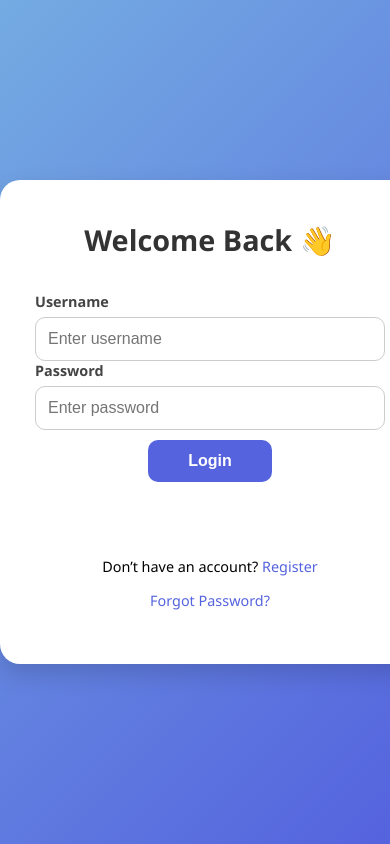
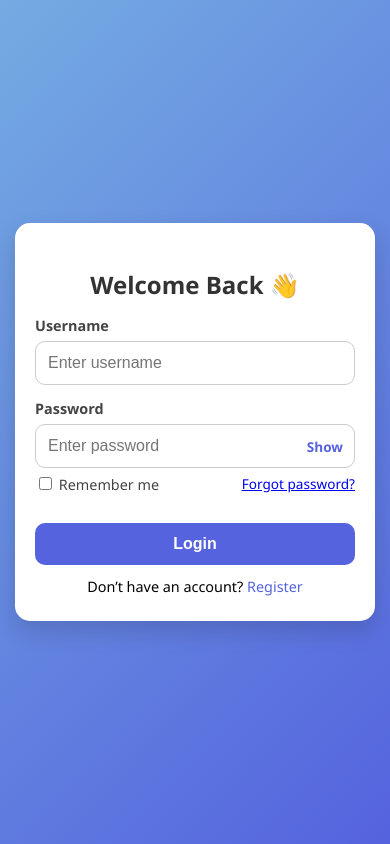
Before and after one commit to Kavya-kakkar/Online-chatbot-based-ticketing-system, a Django app: page /login/ in a window 390 px wide. Run offline with Django 5.2, Linux system fonts and the light colour scheme.

Commit message:
make register and login responsive

```diff
--- a/templates/login.html
+++ b/templates/login.html
@@ -5,71 +5,105 @@
   <meta charset="UTF-8">
   <meta name="viewport" content="width=device-width, initial-scale=1.0">
   <title>Login</title>
+
   <style>
+    * {
+      box-sizing: border-box;
+    }
+
     body {
       margin: 0;
       font-family: "Segoe UI", Tahoma, Geneva, Verdana, sans-serif;
       background: linear-gradient(135deg, #74ABE2, #5563DE);
-      display: grid;
-      place-items: center;
-      height: 100vh;
+      min-height: 100vh;
+      display: flex;
+      align-items: center;
+      justify-content: center;
+      padding: 15px;
     }
 
     .login-card {
       background: #fff;
+      width: 100%;
+      max-width: 360px;
       border-radius: 20px;
       padding: 40px 35px;
-      width: 350px;
-      display: grid;
-      gap: 18px;
       box-shadow: 0 10px 25px rgba(0, 0, 0, 0.15);
       animation: fadeIn 0.8s ease-in-out;
     }
 
-    .login-card h2 {
+    h2 {
       text-align: center;
-      margin: 0 0 15px 0;
-      font-size: 1.8rem;
+      margin-bottom: 15px;
       color: #333;
     }
 
     .input-field {
-      display: grid;
-      gap: 6px;
+      margin-bottom: 14px;
     }
 
-    .input-field label {
+    label {
       font-weight: 600;
+      font-size: 0.9rem;
       color: #444;
-      font-size: 0.9rem;
+      display: block;
+      margin-bottom: 6px;
     }
 
-    .input-field input {
+    .password-wrapper {
+      position: relative;
+    }
+
+    input[type="text"],
+    input[type="password"] {
+      width: 100%;
       padding: 12px;
+      border-radius: 10px;
       border: 1px solid #ccc;
-      border-radius: 10px;
       font-size: 1rem;
       outline: none;
       transition: 0.3s;
     }
 
-    .input-field input:focus {
+    input:focus {
       border-color: #5563DE;
       box-shadow: 0 0 0 3px rgba(85, 99, 222, 0.2);
     }
 
-    .btn-container {
+    .toggle-password {
+      position: absolute;
+      right: 12px;
+      top: 50%;
+      transform: translateY(-50%);
+      cursor: pointer;
+      font-size: 0.85rem;
+      color: #5563DE;
+      font-weight: 600;
+      user-select: none;
+    }
+
+    .options {
       display: flex;
-      justify-content: center;
-      margin-top: 10px;
+      justify-content: space-between;
+      align-items: center;
+      font-size: 0.85rem;
+      margin-top: 6px;
+    }
+
+    .options label {
+      font-weight: normal;
+      margin: 0;
+      cursor: pointer;
     }
 
     .login-btn {
+      margin-top: 15px;
+      width: 100%;
+      padding: 12px;
+      border: none;
+      border-radius: 10px;
       background: #5563DE;
       color: white;
-      border: none;
-      border-radius: 10px;
-      padding: 12px 40px;
       font-size: 1rem;
       font-weight: 600;
       cursor: pointer;
@@ -81,20 +115,20 @@
     }
 
     .messages {
-      margin-top: 10px;
       text-align: center;
+      margin-top: 8px;
     }
 
     .messages h3 {
       color: red;
-      font-size: 0.95rem;
-      margin: 5px 0;
+      font-size: 0.9rem;
+      margin: 4px 0;
     }
 
     .extra-links {
       text-align: center;
+      margin-top: 12px;
       font-size: 0.9rem;
-      margin-top: 15px;
     }
 
     .extra-links a {
@@ -103,8 +137,20 @@
       font-weight: 500;
     }
 
-    .extra-links a:hover {
-      text-decoration: underline;
+    @media (max-width: 480px) {
+      .login-card {
+        padding: 25px 20px;
+        border-radius: 15px;
+      }
+
+      h2 {
+        font-size: 1.5rem;
+      }
+
+      input {
+        padding: 10px;
+        font-size: 0.95rem;
+      }
     }
 
     @keyframes fadeIn {
@@ -113,24 +159,36 @@
     }
   </style>
 </head>
+
 <body>
+
 <div class="login-card">
   <h2>Welcome Back 👋</h2>
+
   <form action="{% url 'login' %}" method="post">
     {% csrf_token %}
+
     <div class="input-field">
-        <label for="username">Username</label>
+      <label>Username</label>
       <input type="text" name="username" placeholder="Enter username" required>
     </div>
+
     <div class="input-field">
-        <label for="password">Password</label>
-        <input type="password" name="password" placeholder="Enter password" required>
+      <label>Password</label>
+      <div class="password-wrapper">
+        <input type="password" id="password" name="password" placeholder="Enter password" required>
+        <span class="toggle-password" onclick="togglePassword()">Show</span>
       </div>
 
-      <!-- Centered Button -->
-      <div class="btn-container">
+      <div class="options">
+        <label>
+          <input type="checkbox" name="remember_me"> Remember me
+        </label>
+        <a href="#">Forgot password?</a>
+      </div>
+    </div>
+
     <button type="submit" class="login-btn">Login</button>
-      </div>
   </form>
 
   <div class="messages">
@@ -140,9 +198,24 @@
   </div>
 
   <div class="extra-links">
-      <p>Don’t have an account? <a href="/register">Register</a></p>
-      <p><a href="#">Forgot Password?</a></p>
+    Don’t have an account? <a href="/register">Register</a>
   </div>
 </div>
+
+<script>
+  function togglePassword() {
+    const pwd = document.getElementById("password");
+    const toggle = document.querySelector(".toggle-password");
+
+    if (pwd.type === "password") {
+      pwd.type = "text";
+      toggle.innerText = "Hide";
+    } else {
+      pwd.type = "password";
+      toggle.innerText = "Show";
+    }
+  }
+</script>
+
 </body>
 </html>
```
Also changed, not shown: templates/register.html (+128 -55 lines). Lines whose indentation alone changed are shown as unchanged.
